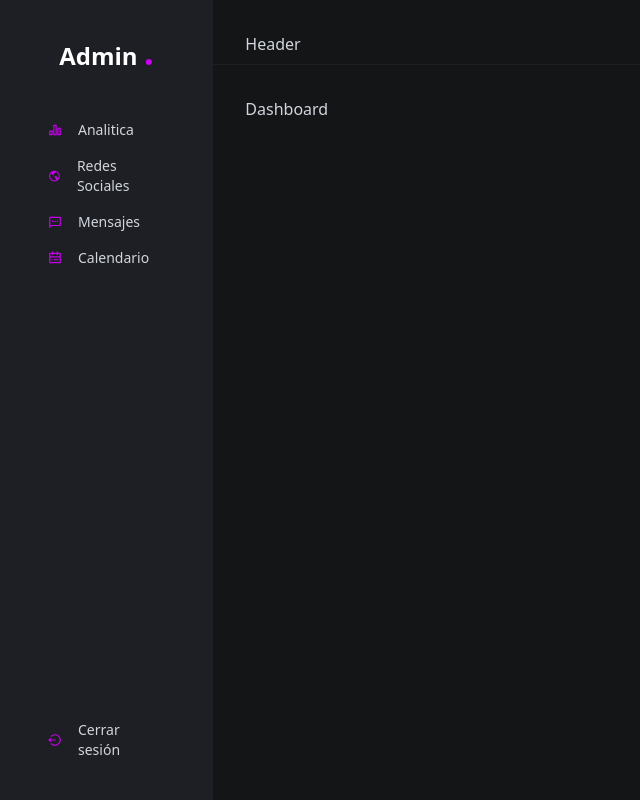
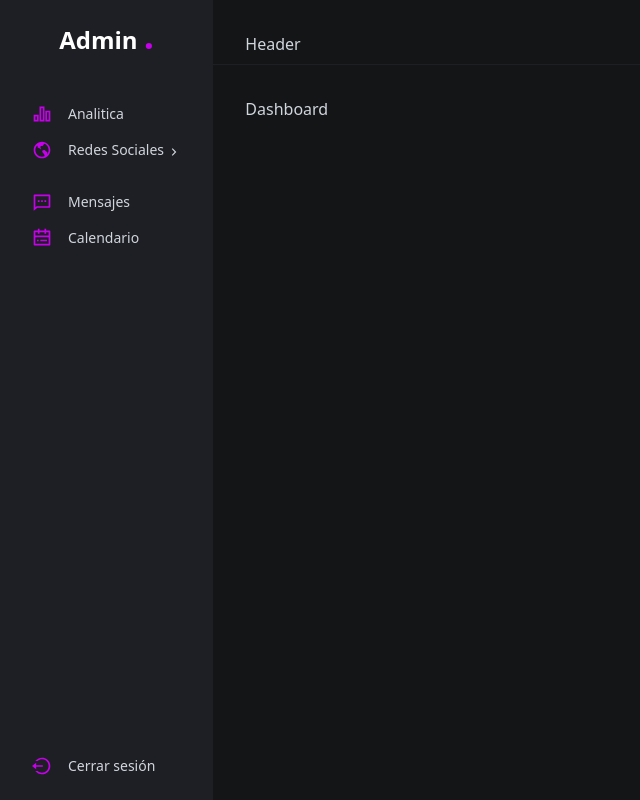
Before and after one commit to sronaal/dashboard-react1, a React (Vite) app: page / in a window 1280 px wide. Shown: the whole page, without its empty margins (0-640 px from the left). Built offline with nearby package versions, Linux system fonts and the light colour scheme.

Commit message:
Sidebar Responsive

```diff
--- a/src/components/Sidebar.jsx
+++ b/src/components/Sidebar.jsx
@@ -1,4 +1,4 @@
-import React from "react";
+import React, { useState } from "react";
 
 import { Link } from "react-router-dom";
 
@@ -7,45 +7,112 @@
   RiEarthLine,
   RiMessage2Line,
   RiCalendarTodoLine,
-  RiLogoutCircleLine
+  RiLogoutCircleLine,
+  RiArrowRightSLine,
+  RiMenu3Line,
+  RiCloseLine
 } from "react-icons/ri";
 
 function Sidebar() {
+  const [showMenu, setShowMenu] = useState(false);
+  const [showSubMenu, setShowSubMenu] = useState(false);
+
+
   return (
-    <div className="xl:h-[100vh] overflow-y-scroll scroll-hidden  fixed xl:static w-full h-full -left-full top-0 bg-[#1E1F25] p-8 flex flex-col justify-between">
+    <>
+      <div className={`xl:h-[100vh] overflow-y-scroll scroll-hidden  fixed xl:static w-[80%] xl:w-full md:w-[40%] h-full  top-0 bg-[#1E1F25] p-4 flex flex-col justify-between z-50 ${showMenu ? "left-0" : "-left-full"} transition-all duration-300`}>
         <div>
           <h1 className="text-center text-2xl font-bold text-white mb-10">
             Admin <span className="text-[#C600EB] text-4xl">.</span>{" "}
           </h1>
-        <nav>
+          <ul>
+            <li>
               <Link className="flex items-center text-sm gap-4 py-2 px-4 rounded-lg hover:bg-[#131517] transition-colors">
-            <RiBarChart2Line className="text-[#C600EB]" />
+                <RiBarChart2Line className="text-[#C600EB] w-5 h-5" />
                 Analitica
               </Link>
+            </li>
 
+            <li>
+              <button
+                onClick={() => setShowSubMenu(!showSubMenu)}
+                className="w-full flex items-center justify-between py-2 px-4 rounded-lg text-sm hover:bg-[#131517] transition-colors cursor-pointer"
+              >
+                <span className="flex items-center gap-4">
+                  <RiEarthLine className="text-[#C600EB] w-5 h-5" /> Redes
+                  Sociales
+                </span>
+                <RiArrowRightSLine
+                  className={`mt-1 ${
+                    showSubMenu && "rotate-90"
+                  } transition-all`}
+                />
+              </button>
+              <ul
+                className={`my-2 ${
+                  showSubMenu ? "h-full" : "h-0"
+                }  overflow-y-hidden transition-all`}
+              >
+                <li>
+                  <Link
+                    className="py-2 px-4 border-l border-gray-500 ml-6 block relative before:w-3 before:h-3 before:absolute
+                before:bg-[#C600EB] before:rounded-full before:-left-[7px] before:top-1/2 before:-translate-y-1/2 before:border-2 before-[#131517]
+                hover:text-white transition-colors"
+                  >
+                    Post red social
+                  </Link>
+                </li>
+                <li>
+                  <Link
+                    className="py-2 px-4 border-l border-gray-500 ml-6 block relative before:w-3 before:h-3 before:absolute
+                before:bg-gray-500 before:rounded-full before:-left-[7px] before:top-1/2 before:-translate-y-1/2 before:border-2 before-[#131517]
+                hover:text-white transition-colors"
+                    to=""
+                  >
+                    Estadisticas
+                  </Link>
+                </li>
+                <li>
+                  <Link
+                    className="py-2 px-4 border-l border-gray-500 ml-6 block relative before:w-3 before:h-3 before:absolute
+                before:bg-gray-500 before:rounded-full before:-left-[7px] before:top-1/2 before:-translate-y-1/2 before:border-2 before-[#131517]
+                hover:text-white transition-colors"
+                    to=""
+                  >
+                    Perfiles
+                  </Link>
+                </li>
+              </ul>
+            </li>
+            <li>
               <Link className="flex items-center gap-4 py-2 px-4 rounded-lg text-sm hover:bg-[#131517] transition-colors">
-            <RiEarthLine className="text-[#C600EB]" />
-            Redes Sociales
-          </Link>
-
-          <Link className="flex items-center gap-4 py-2 px-4 rounded-lg text-sm hover:bg-[#131517] transition-colors">
-            <RiMessage2Line className="text-[#C600EB]" />
+                <RiMessage2Line className="text-[#C600EB] w-5 h-5" />
                 Mensajes
               </Link>
+            </li>
 
+            <li>
               <Link className="flex items-center gap-4 py-2 px-4 rounded-lg text-sm hover:bg-[#131517] transition-colors">
-            <RiCalendarTodoLine className="text-[#C600EB]" />
+                <RiCalendarTodoLine className="text-[#C600EB] w-5 h-5" />
                 Calendario
               </Link>
-        </nav>
+            </li>
+          </ul>
         </div>
         <nav>
           <Link className="flex items-center text-sm gap-4 py-2 px-4 rounded-lg hover:bg-[#131517] transition-colors">
-          <RiLogoutCircleLine className="text-[#C600EB]" />
+            <RiLogoutCircleLine className="text-[#C600EB] w-5 h-5" />
             Cerrar sesión
           </Link>
         </nav>
       </div>
+
+      <button onClick={() => setShowMenu(!showMenu)} className="xl:hidden fixed bottom-4 right-4 bg-[#C600EB] text-black p-3 rounded-full z-50">
+
+        { showMenu ? <RiCloseLine />  : <RiMenu3Line/> }
+
+      </button>
+    </>
   );
 }
 
```
Lines whose indentation alone changed are shown as unchanged.
